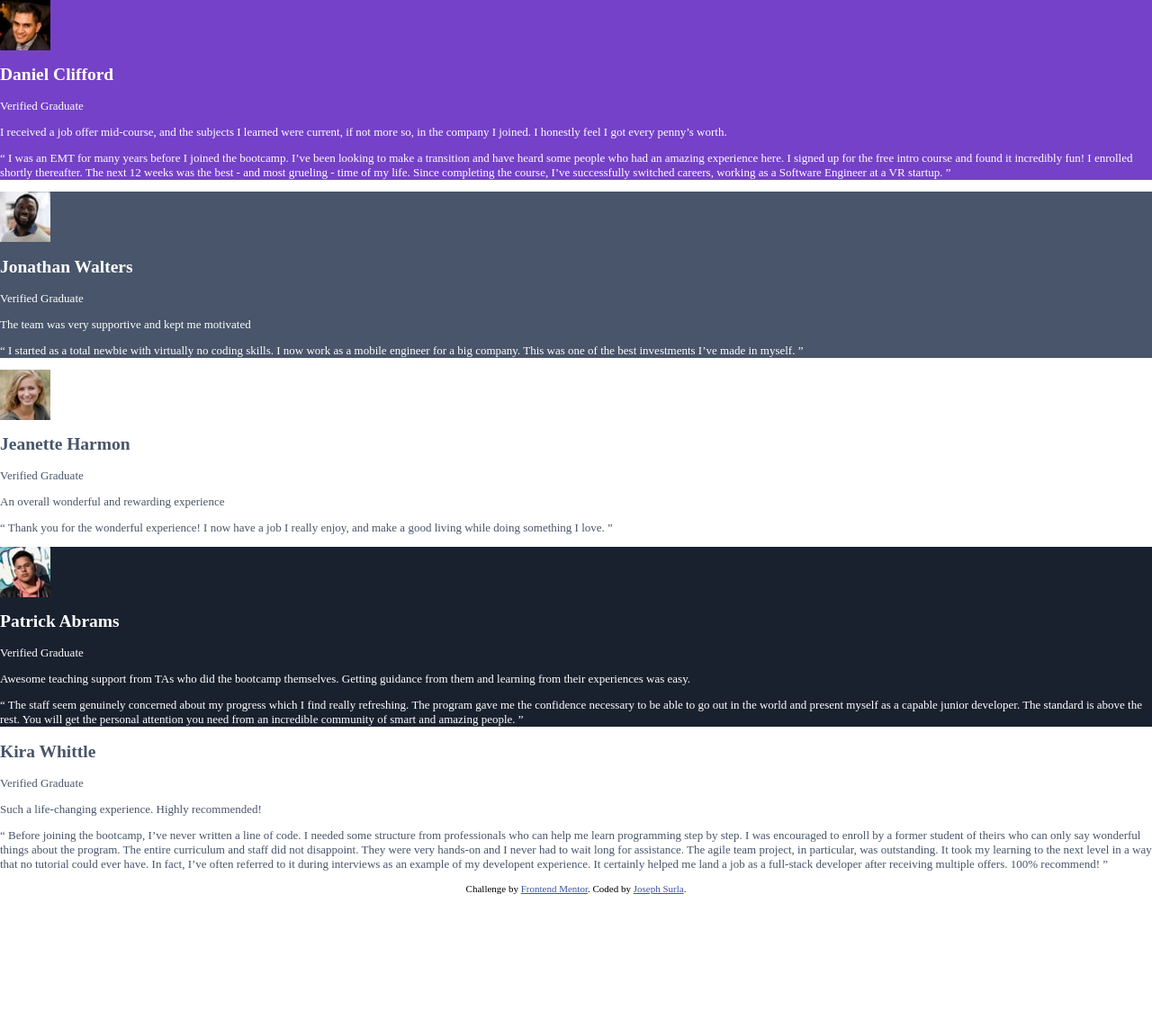
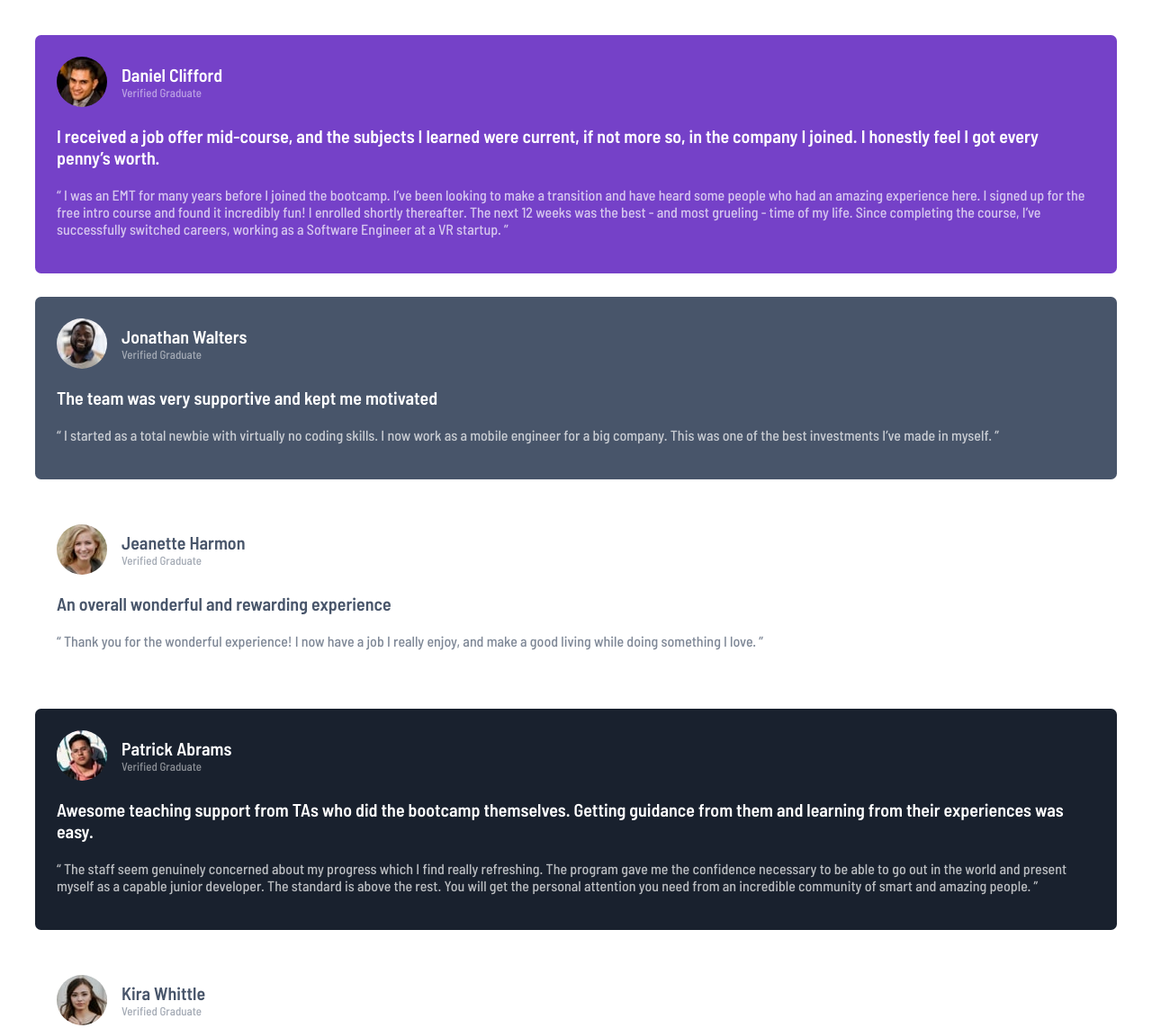
Before and after one commit to surla/testimonials-grid-section, a plain HTML site: page index.html in a window 1280 px wide. Shown: the top 1143 px of the page at 90% size. Before the commit the page ends 994 px from the top, so only its background shows below. Drawn offline with Linux system fonts and the light colour scheme.

Commit message:
style testimonial

```diff
--- a/index.html
+++ b/index.html
@@ -20,21 +20,21 @@
     />
   </head>
   <body>
-    <main>
-      <article class="bg-color-violet text-white">
-        <div>
+    <main class="testimonial-grid">
+      <article class="testimonial bg-color-violet text-white">
+        <div class="flex">
           <div><img src="images/image-daniel.jpg" alt="Daniel Clifford" /></div>
           <div>
-            <h2>Daniel Clifford</h2>
-            <p>Verified Graduate</p>
+            <h2 class="name">Daniel Clifford</h2>
+            <p class="position">Verified Graduate</p>
           </div>
         </div>
-        <p>
+        <p class="review">
           I received a job offer mid-course, and the subjects I learned were
           current, if not more so, in the company I joined. I honestly feel I
           got every penny’s worth.
         </p>
-        <p>
+        <p class="quote">
           “ I was an EMT for many years before I joined the bootcamp. I’ve been
           looking to make a transition and have heard some people who had an
           amazing experience here. I signed up for the free intro course and
@@ -44,53 +44,53 @@
           a Software Engineer at a VR startup. ”
         </p>
       </article>
-      <article class="bg-color-gray-blue text-white">
-        <div>
+      <article class="testimonial bg-color-gray-blue text-white">
+        <div class="flex">
           <div>
             <img src="images/image-jonathan.jpg" alt="Jonathan Walters" />
           </div>
           <div>
-            <h2>Jonathan Walters</h2>
-            <p>Verified Graduate</p>
+            <h2 class="name">Jonathan Walters</h2>
+            <p class="position">Verified Graduate</p>
           </div>
         </div>
-        <p>The team was very supportive and kept me motivated</p>
-        <p>
+        <p class="review">The team was very supportive and kept me motivated</p>
+        <p class="quote">
           “ I started as a total newbie with virtually no coding skills. I now
           work as a mobile engineer for a big company. This was one of the best
           investments I’ve made in myself. ”
         </p>
       </article>
-      <article class="text-gray-blue">
-        <div>
+      <article class="testimonial text-gray-blue">
+        <div class="flex">
           <div>
             <img src="images/image-jeanette.jpg" alt="Jeanette Harmon" />
           </div>
           <div>
-            <h2>Jeanette Harmon</h2>
-            <p>Verified Graduate</p>
+            <h2 class="name">Jeanette Harmon</h2>
+            <p class="position">Verified Graduate</p>
           </div>
         </div>
-        <p>An overall wonderful and rewarding experience</p>
-        <p>
+        <p class="review">An overall wonderful and rewarding experience</p>
+        <p class="quote">
           “ Thank you for the wonderful experience! I now have a job I really
           enjoy, and make a good living while doing something I love. ”
         </p>
       </article>
-      <article class="bg-color-black-blue text-white">
-        <div>
+      <article class="testimonial bg-color-black-blue text-white">
+        <div class="flex">
           <div><img src="images/image-patrick.jpg" alt="Patrick Abrams" /></div>
           <div>
-            <h2>Patrick Abrams</h2>
-            <p>Verified Graduate</p>
+            <h2 class="name">Patrick Abrams</h2>
+            <p class="position">Verified Graduate</p>
           </div>
         </div>
-        <p>
+        <p class="review">
           Awesome teaching support from TAs who did the bootcamp themselves.
           Getting guidance from them and learning from their experiences was
           easy.
         </p>
-        <p>
+        <p class="quote">
           “ The staff seem genuinely concerned about my progress which I find
           really refreshing. The program gave me the confidence necessary to be
           able to go out in the world and present myself as a capable junior
@@ -99,16 +99,18 @@
           people. ”
         </p>
       </article>
-      <article class="text-gray-blue">
-        <div>
-          <div></div>
+      <article class="testimonial text-gray-blue">
+        <div class="flex">
+          <div><img src="images/image-kira.jpg" alt="Kira Whittle" /></div>
           <div>
-            <h2>Kira Whittle</h2>
-            <p>Verified Graduate</p>
+            <h2 class="name">Kira Whittle</h2>
+            <p class="position">Verified Graduate</p>
           </div>
         </div>
-        <p>Such a life-changing experience. Highly recommended!</p>
-        <p>
+        <p class="review">
+          Such a life-changing experience. Highly recommended!
+        </p>
+        <p class="quote">
           “ Before joining the bootcamp, I’ve never written a line of code. I
           needed some structure from professionals who can help me learn
           programming step by step. I was encouraged to enroll by a former
--- a/style.css
+++ b/style.css
@@ -6,6 +6,9 @@
 
   --neutral-gray: 0, 0%, 81%;
   --neutral-gray-blue: 210, 46%, 95%;
+
+  --fw-500: 500;
+  --fw-600: 600;
 
   --ff-primary: "Barlow Semi Condensed", sans-serif;
 }
@@ -17,6 +20,7 @@
 body {
   margin: 0;
   padding: 0;
+  font-family: var(--ff-primary);
   min-height: 100vh;
   font-size: 13px;
 }
@@ -26,13 +30,10 @@ img {
   display: block;
 }
 
-.container {
-  background-color: pink;
-}
-
 /* utilities */
 .flex {
   display: flex;
+  gap: 1rem;
 }
 
 .bg-color-violet {
@@ -55,15 +56,48 @@ img {
   color: hsl(var(--gray-blue));
 }
 
+.text-black-blue {
+  color: hsl(var(--black-blue));
+}
+
 /* components */
 
 .testimonial-grid {
   display: grid;
+  margin: 3em;
+  gap: 2em;
   grid-auto-columns: 1fr 1fr;
 }
 
 .testimonial {
-  font-size: 60px;
+  padding: 1.5rem;
+  border-radius: 0.5em;
+}
+
+.testimonial img {
+  align-self: center;
+  border-radius: 50%;
+}
+
+.name {
+  font-size: 1.25rem;
+  line-height: 0.3;
+}
+
+.position {
+  line-height: 0.2;
+  opacity: 50%;
+}
+
+.review {
+  font-size: 1.25rem;
+  font-weight: var(--fw-600);
+}
+
+.quote {
+  font-size: 1rem;
+  font-weight: var(--fw-500);
+  opacity: 70%;
 }
 
 .attribution {
```
